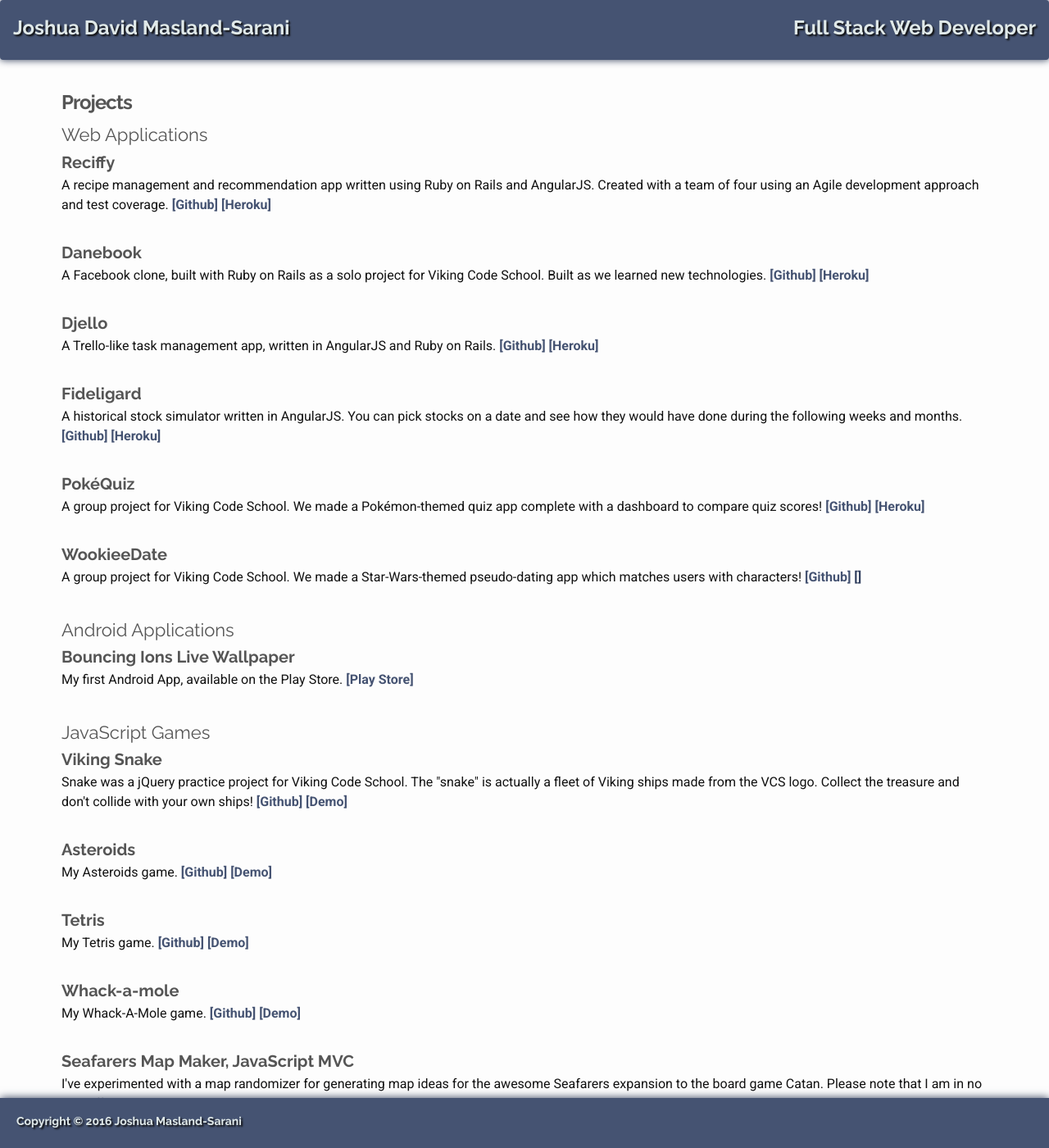
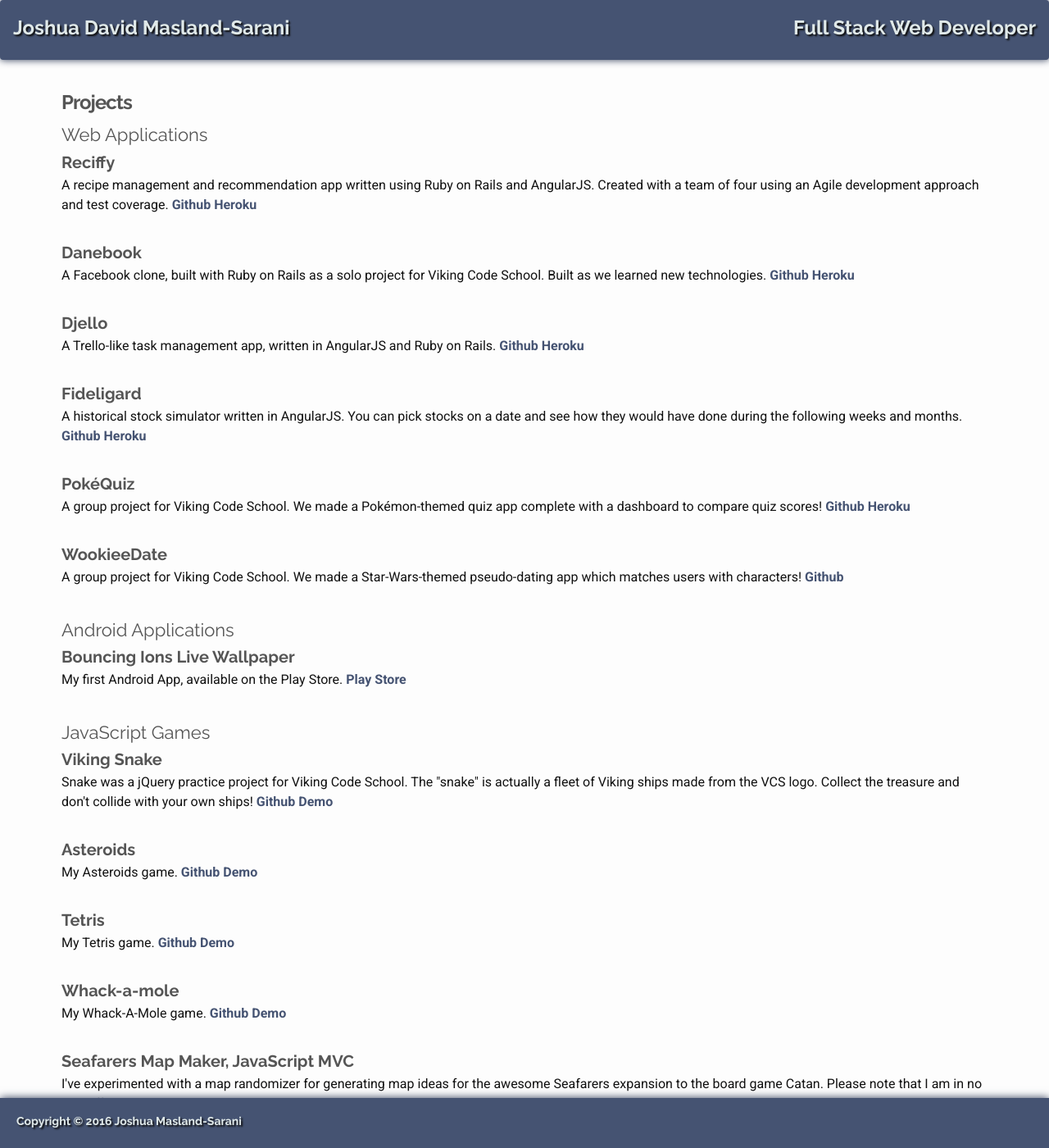
Before and after one commit to JMazzy/jmazzy.github.io, a Jekyll site: the page built from _posts/2016-05-04-projects.html, in a window 1280 px wide and 1400 px high. Shown: the whole window at 82% size. Built offline with Jekyll 4.4.1, drawn with Linux system fonts in a browser that asks for light colours; nearby versions of some CDN libraries.

```diff
--- a/_posts/2016-05-04-projects.html
+++ b/_posts/2016-05-04-projects.html
@@ -18,8 +18,8 @@
 		<h3>{{ project.name }}</h3>
 		<p>
 			{{ project.description }}
-			<a href="{{ project.github-link }}">[Github]</a>
-			<a href="{{ project.deploy-link }}">[{{ project.deploy-link-name }}]</a>
+			<a href="{{ project.github-link }}">Github</a>
+			<a href="{{ project.deploy-link }}">{{ project.deploy-link-name }}</a>
 		</p>
 	</article>
 
@@ -32,7 +32,7 @@
 		<h3>{{ project.name }}</h3>
 		<p>
 			{{ project.description }}
-			<a href="{{ project.deploy-link }}">[{{ project.deploy-link-name }}]</a>
+			<a href="{{ project.deploy-link }}">{{ project.deploy-link-name }}</a>
 		</p>
 	</article>
 
@@ -47,8 +47,8 @@
 		<h3>{{ project.name }}</h3>
 		<p>
 			{{ project.description }}
-			<a href="{{ project.github-link }}">[Github]</a>
-			<a href="{{ project.deploy-link }}">[{{ project.deploy-link-name }}]</a>
+			<a href="{{ project.github-link }}">Github</a>
+			<a href="{{ project.deploy-link }}">{{ project.deploy-link-name }}</a>
 		</p>
 	</article>
 
```
